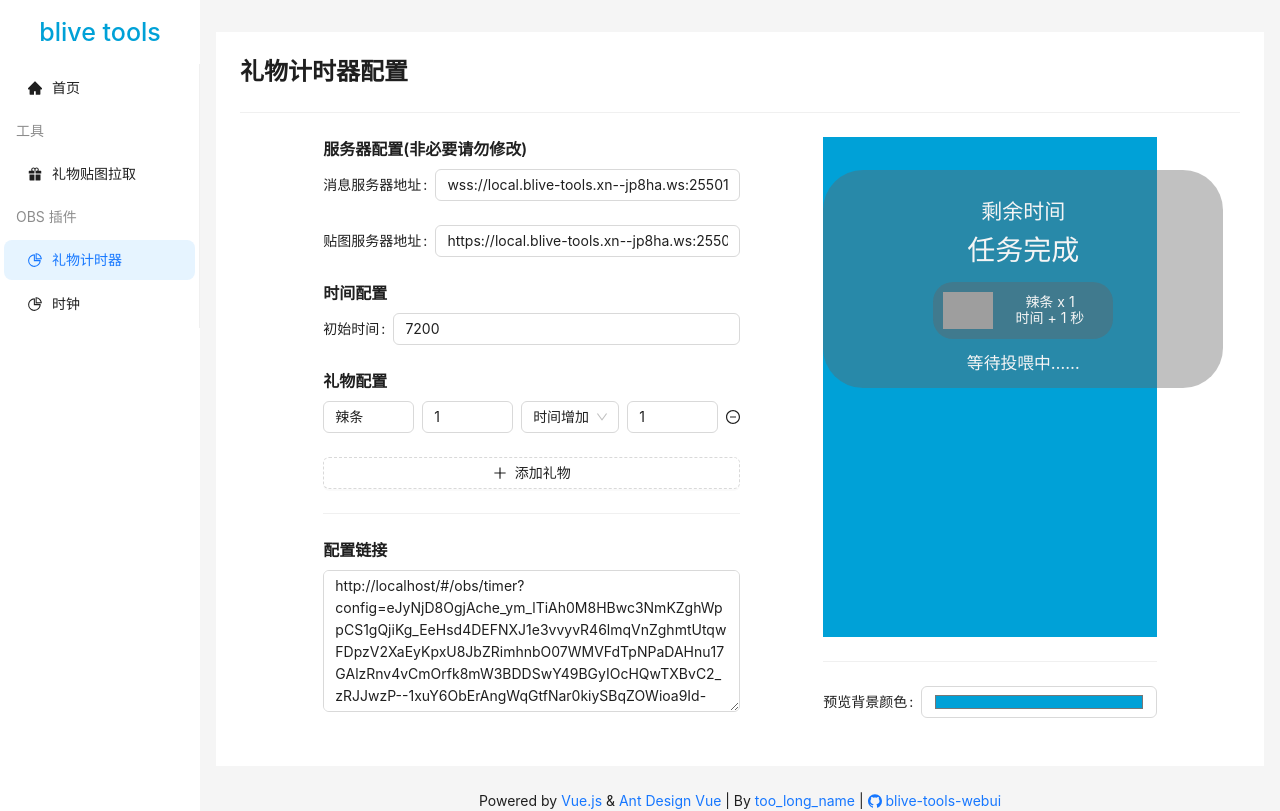
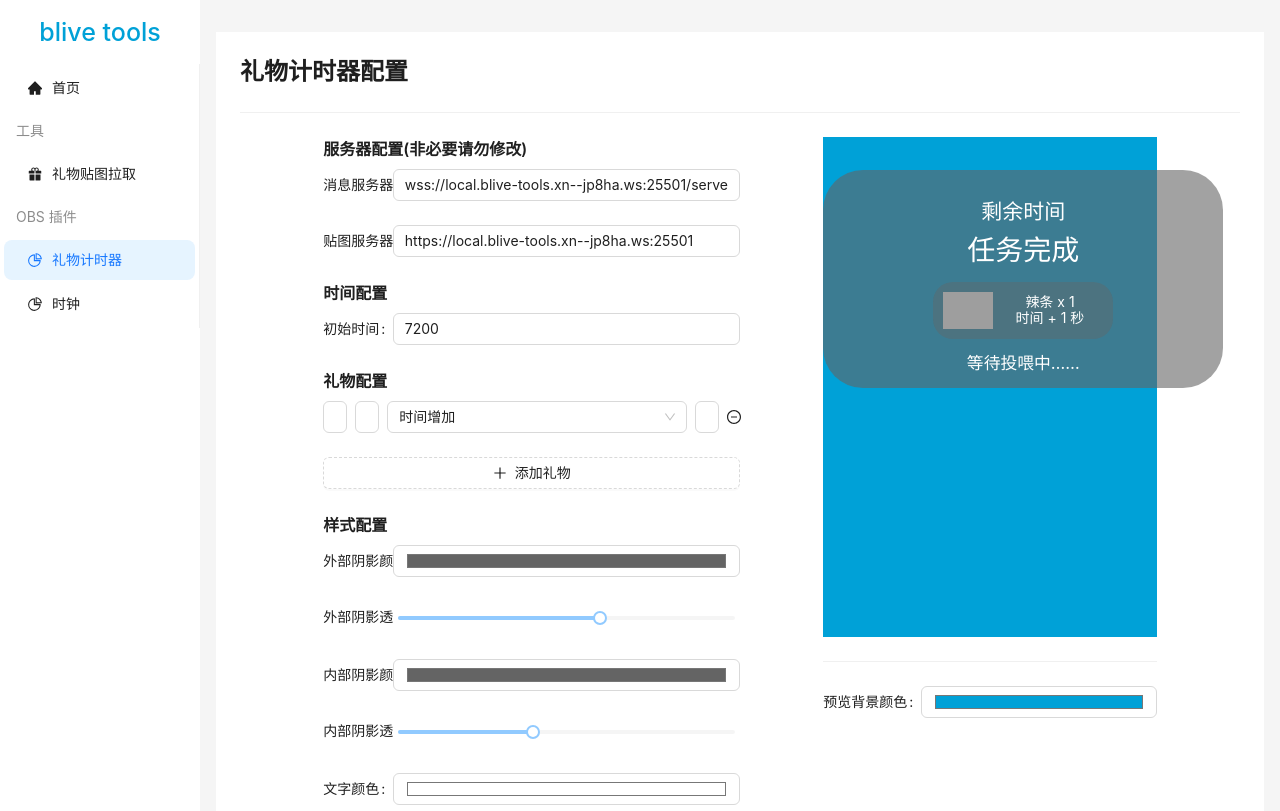
Before and after one commit to Dengzixu/blive-tools-webui, a Vue app: page /#/plugin/timer-plugin-config in a window 1280 px wide. Shown: the top 811 px of the page. Built offline with nearby package versions, Linux system fonts and the light colour scheme; no server answers; grey boxes are pictures that could not be loaded.

Commit message:
✨ 礼物计时器支持自定义样式

```diff
--- /dev/null
+++ b/src/utils/ColorUtils.ts
@@ -0,0 +1,33 @@
+// export default {
+//   hexToRgba(hex: string, opacity: number): string {
+//     // 提取十六进制颜色值的R、G、B分量
+//     const r = parseInt(hex.slice(1, 3), 16)
+//     const g = parseInt(hex.slice(3, 5), 16)
+//     const b = parseInt(hex.slice(5, 7), 16)
+//
+//     // 将透明度转换为0到1之间的小数
+//     const alpha = opacity / 100
+//
+//     // 使用ES6模板字面量返回hex RGBA值
+//     return `rgba(${r}, ${g}, ${b}, ${alpha})`
+//   }
+// }
+
+// export default {
+//   hexToRgba(){
+//
+//     }
+// }
+
+export const hexToRgba = (hex: string, opacity: number): string => {
+  // 提取十六进制颜色值的R、G、B分量
+  const r = parseInt(hex.slice(1, 3), 16)
+  const g = parseInt(hex.slice(3, 5), 16)
+  const b = parseInt(hex.slice(5, 7), 16)
+
+  // 将透明度转换为0到1之间的小数
+  const alpha = opacity / 100
+
+  // 使用ES6模板字面量返回hex RGBA值
+  return `rgba(${r}, ${g}, ${b}, ${alpha})`
+}
--- a/src/views/obs/TimerOBSView.vue
+++ b/src/views/obs/TimerOBSView.vue
@@ -1,5 +1,5 @@
 <script setup lang="ts">
-import { ref, reactive, onBeforeMount, onMounted, watch } from 'vue'
+import { ref, reactive, onBeforeMount, onMounted, watch, CSSProperties, watchEffect } from 'vue'
 import { useRoute } from 'vue-router'
 import { message } from 'ant-design-vue'
 
@@ -8,6 +8,7 @@ import TimerGiftItem from '@/components/obs/timer/TimerGiftItemComponent.vue'
 import Timer from '@/utils/obs-plugin/Timer'
 import Websocket from '@/utils/Websocket'
 import { decodeConfig } from '@/utils/plugin-config/config'
+import { hexToRgba } from '@/utils/ColorUtils'
 
 const route = useRoute()
 
@@ -17,9 +18,16 @@ const props = defineProps<{
 }>()
 
 const config = reactive({
-  websocket_server: 'wss://local.blive-tools.xn--jp8ha.ws:25501/server',
-  image_server: 'https://local.blive-tools.xn--jp8ha.ws:25501',
+  websocket_server: import.meta.env.VITE_WS_SERVER_URL,
+  image_server: import.meta.env.VITE_IMG_SERVER_URL,
   init_time: 7200,
+  style: {
+    font_color: '#ffffff',
+    out_shadow_color: '#646464',
+    out_shadow_transparency: 60,
+    inner_shadow_color: '#646464',
+    inner_shadow_transparency: 60
+  },
   gift_list: [
     {
       gift_name: '辣条',
@@ -126,7 +134,13 @@ const handleResetTimer = () => {
 </script>
 
 <template>
-  <div class="frame">
+  <div
+    class="frame"
+    :style="{
+      background: hexToRgba(config.style.out_shadow_color, config.style.out_shadow_transparency),
+      color: config.style.font_color
+    }"
+  >
     <div class="text-left-time">剩余时间</div>
     <div class="text-left-time-clock" @dblclick="handleResetTimer">{{ leftTimeText }}</div>
 
@@ -138,6 +152,13 @@ const handleResetTimer = () => {
           :op="item['op']"
           :op-value="Number(item['op_value'])"
           :image-server="config['image_server']"
+          :style="{
+            background: hexToRgba(
+              config.style.inner_shadow_color,
+              config.style.inner_shadow_transparency
+            ),
+            color: config.style.font_color
+          }"
         />
       </a-col>
     </a-row>
@@ -156,13 +177,9 @@ const handleResetTimer = () => {
 
   width: 400px;
 
-  background-color: rgba(100, 100, 100, 0.4);
-
   border-radius: 40px;
 
   text-align: center;
-
-  color: #f5f5f5;
 }
 
 .text-left-time {
--- a/src/views/web/obs-plugin/TimerConfigView.vue
+++ b/src/views/web/obs-plugin/TimerConfigView.vue
@@ -9,7 +9,6 @@ import { message } from 'ant-design-vue'
 
 import PreviewComponent from '@/components/PreviewComponent.vue'
 import TimerOBSView from '@/views/obs/TimerOBSView.vue'
-import ClockOBSView from '@/views/obs/ClockOBSView.vue'
 
 const route = useRoute()
 
@@ -40,6 +39,13 @@ const config = reactive({
   websocket_server: import.meta.env.VITE_WS_SERVER_URL,
   image_server: import.meta.env.VITE_IMG_SERVER_URL,
   init_time: 7200,
+  style: {
+    font_color: '#ffffff',
+    out_shadow_color: '#646464',
+    out_shadow_transparency: 60,
+    inner_shadow_color: '#646464',
+    inner_shadow_transparency: 40
+  },
   gift_list: [
     {
       gift_name: '辣条',
@@ -113,7 +119,12 @@ const handleConfigURLChange = () => {
 
   <a-row justify="center">
     <a-col :span="10">
-      <a-form :label-col="{ span: 0 }" :wrapper-col="{ span: 24 }" @change="handleFormChange">
+      <a-form
+        :model="config"
+        :label-col="{ span: 4 }"
+        :wrapper-col="{ span: 24 }"
+        @change="handleFormChange"
+      >
         <a-typography-title :level="5">服务器配置(非必要请勿修改)</a-typography-title>
         <a-form-item label="消息服务器地址" name="websocket_server">
           <a-input v-model:value="config.websocket_server" />
@@ -130,7 +141,12 @@ const handleConfigURLChange = () => {
         </a-form-item>
 
         <a-typography-title :level="5">礼物配置</a-typography-title>
-        <a-space v-for="(gift, index) in config.gift_list" :key="gift.id" align="baseline">
+        <a-space
+          v-for="(gift, index) in config.gift_list"
+          :key="gift.id"
+          align="baseline"
+          style="position: relative"
+        >
           <a-form-item :name="['gift', index, 'name']">
             <a-input v-model:value="gift.gift_name" placeholder="礼物名称" />
           </a-form-item>
@@ -139,7 +155,13 @@ const handleConfigURLChange = () => {
             <a-input v-model:value="gift.num" placeholder="数量" />
           </a-form-item>
 
-          <a-select ref="select" v-model:value="gift.op" :options="operateOptions"></a-select>
+          <a-select
+            ref="select"
+            v-model:value="gift.op"
+            :options="operateOptions"
+            style="width: 300px"
+          ></a-select>
+
 
           <a-form-item :name="['users', index, 'op_value']">
             <a-input
@@ -156,6 +178,23 @@ const handleConfigURLChange = () => {
             <PlusOutlined />
             添加礼物
           </a-button>
+        </a-form-item>
+
+        <a-typography-title :level="5">样式配置</a-typography-title>
+        <a-form-item label="外部阴影颜色" name="out-shadow-color">
+          <a-input type="color" v-model:value="config.style.out_shadow_color" />
+        </a-form-item>
+        <a-form-item label="外部阴影透明度" name="out-shadow-transparency">
+          <a-slider v-model:value="config.style.out_shadow_transparency" :max="100" :min="0" />
+        </a-form-item>
+        <a-form-item label="内部阴影颜色" name="inner-shadow-color">
+          <a-input type="color" v-model:value="config.style.inner_shadow_color" />
+        </a-form-item>
+        <a-form-item label="内部阴影透明度" name="inner-shadow-transparency">
+          <a-slider v-model:value="config.style.inner_shadow_transparency" :max="100" :min="0" />
+        </a-form-item>
+        <a-form-item label="文字颜色" name="font-color">
+          <a-input type="color" v-model:value="config.style.font_color" />
         </a-form-item>
       </a-form>
 
```
